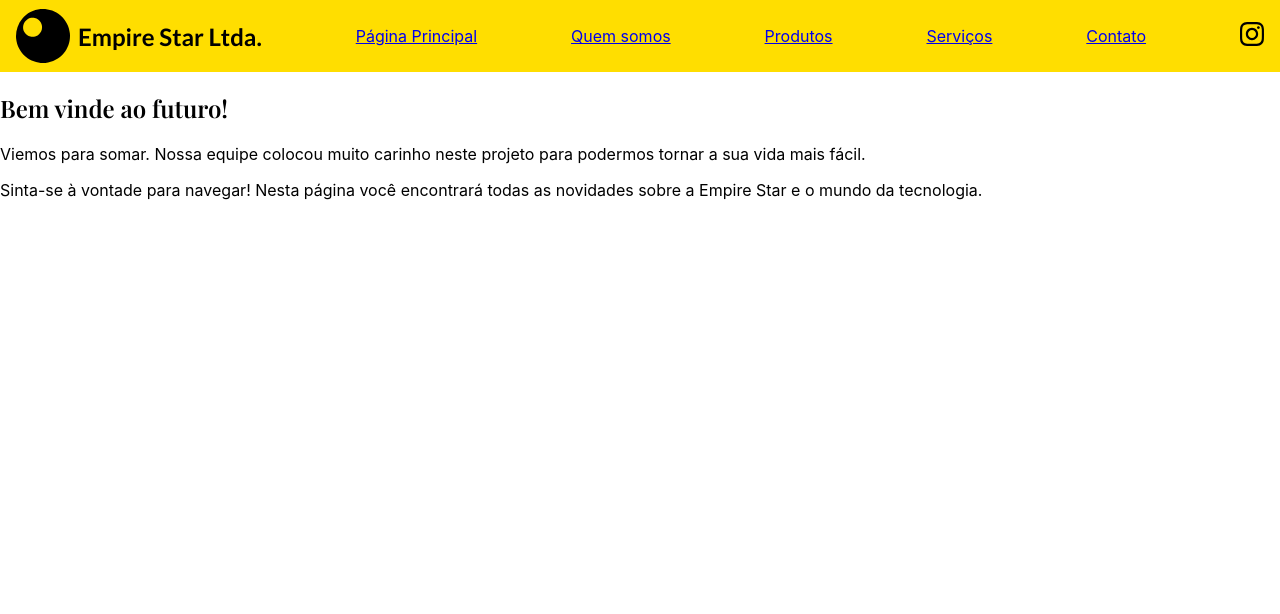
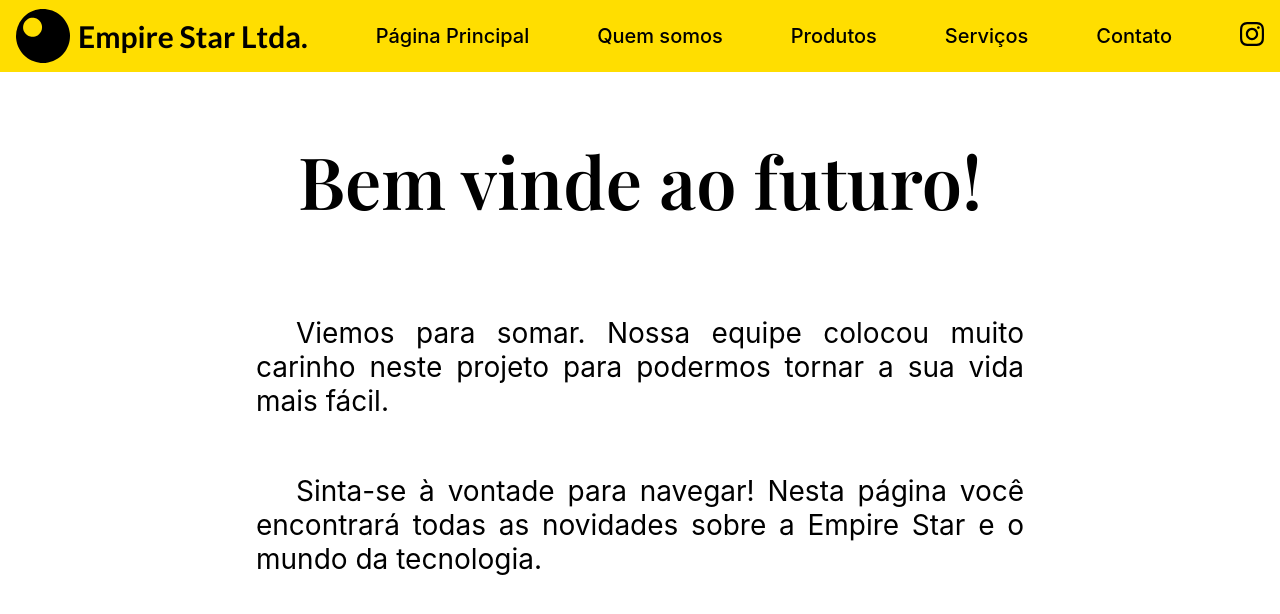
Before and after one commit to empirestarltda/landingpage, a React (Create React App) app in the folder es_landingpage/: page / in a window 1280 px wide. Shown: the top 614 px of the page. Built offline with nearby package versions, Linux system fonts and the light colour scheme.

Commit message:
Aprimorar estilização

```diff
--- a/es_landingpage/src/components/Cabecalho/index.tsx
+++ b/es_landingpage/src/components/Cabecalho/index.tsx
@@ -33,10 +33,10 @@ export function Cabecalho(){
     ]
     return(
         <Container>
-            <div id="logoGroup">
-                <img src={logo} alt="" />
+            <Link id='grupo_logo' to={`/home`}>
+                <img src={logo} alt="Logo da Empire Star" />
                 <h2>Empire Star Ltda.</h2>
-            </div>
+            </Link>
             {options.map(option => <Link to={`/${option.rota}`}>{option.etiqueta}</Link>)}
             <a id='instagramIcon' href="https://www.instagram.com/empirestarltda/">
                 <img  src={instagram_icon} alt="ícone do instagram" />
--- a/es_landingpage/src/components/Cabecalho/styles.ts
+++ b/es_landingpage/src/components/Cabecalho/styles.ts
@@ -7,21 +7,31 @@ export const Container = styled.nav `
     align-items: center;
     justify-content: space-between;
     background-color: var(--primary-color);
-    #logoGroup{
+    #grupo_logo{
         height: 100%;
         width: fit-content;
         display: flex;
         align-items: center;
         margin-left: 1rem;
+        font-weight: 400;
         h2{
             padding-left: 0.5rem;
             white-space: nowrap;
         }
+
         img{
             height: 75%;
         }
     }
+
     #instagramIcon{
         margin-right: 1rem;
     }
+
+    a{
+        text-decoration: none;
+        color: var(--secundary-color);
+        font-weight: 500;
+        font-size: 1.25rem;
+    }
 `
--- a/es_landingpage/src/components/Conteudo/index.tsx
+++ b/es_landingpage/src/components/Conteudo/index.tsx
@@ -10,7 +10,7 @@ export function Conteudo({nome_da_pagina}:ConteudoProps){
             {nome_da_pagina === 'home' || nome_da_pagina === undefined ?
             <>
                 <h1>Bem vinde ao futuro!</h1>
-                <div id="texto_de_abertura">
+                <div id="texto">
                     <p>Viemos para somar. Nossa equipe colocou muito carinho neste projeto para podermos tornar a sua vida mais fácil.</p>
                     <p>Sinta-se à vontade para navegar! Nesta página você encontrará todas as novidades sobre a Empire Star e o mundo da tecnologia.</p>
                 </div>
@@ -19,9 +19,11 @@ export function Conteudo({nome_da_pagina}:ConteudoProps){
             nome_da_pagina === 'quem_somos'?
             <>
                 <h1>Quanto vale o seu tempo?</h1>
-                <p>Sabe aquele empurrãozinho que falta para começar a se organizar financeiramente?Aquela horinha que faltou para atualizar o currículo no fim de semana? São tantos compromissos que se organizar parece uma missão impossível...</p>
-                <p>Foi para ajudar você que a Empire Star nasceu. Somos uma empresa feita para ajudar a tirar os seus planos do papel, com produtos e serviços voltados à organização de estudos, financeira e da vida profissional. Ajudamos tanto quem está começando agora quanto já tem experiência no mercado!</p>
-                <p>Navegue pelo nosso site e conheça tudo que podemos fazer por você. Será um prazer fazer parte da sua história de sucesso!</p>
+                <div id="texto">
+                    <p>Sabe aquele empurrãozinho que falta para começar a se organizar financeiramente?Aquela horinha que faltou para atualizar o currículo no fim de semana? São tantos compromissos que se organizar parece uma missão impossível...</p>
+                    <p>Foi para ajudar você que a Empire Star nasceu. Somos uma empresa feita para ajudar a tirar os seus planos do papel, com produtos e serviços voltados à organização de estudos, financeira e da vida profissional. Ajudamos tanto quem está começando agora quanto já tem experiência no mercado!</p>
+                    <p>Navegue pelo nosso site e conheça tudo que podemos fazer por você. Será um prazer fazer parte da sua história de sucesso!</p>
+                </div>
             </>
             :
             nome_da_pagina === 'produtos'?
--- a/es_landingpage/src/components/Conteudo/styles.ts
+++ b/es_landingpage/src/components/Conteudo/styles.ts
@@ -1,5 +1,22 @@
 import styled from 'styled-components'
 
 export const Container = styled.section `
-
+    display: flex;
+    flex-direction: column;
+    width: 100%;
+    align-items: center;
+    h1{
+        font-size: 4.5rem;
+    }
+    #texto{
+        display: flex;
+        width: 60%;
+        flex-direction: column;
+        text-align: justify;
+        text-indent: 50;
+        p{
+            font-size: 1.75rem;
+            text-indent: 2.5rem;
+        }
+    }
 `
--- a/es_landingpage/src/styles/global.ts
+++ b/es_landingpage/src/styles/global.ts
@@ -3,6 +3,14 @@ import { createGlobalStyle } from 'styled-components'
 const GlobalStyle = createGlobalStyle`
     :root{
         --primary-color: #FFDE00;
+        --primary-color-hover: #FFF194;
+        --secundary-color: #000000;
+        --secundary-color-hover: #353b48;
+
+        --color-white-primary: #FFFFFF;
+        --color-white-secondary: #F4F4F5;
+        --color-grey-primary: #D1D1D1;
+        --color-grey-secondary: #F5F5F5;
     }
     h1{
         font-family: 'Playfair Display', sans-serif;
```
